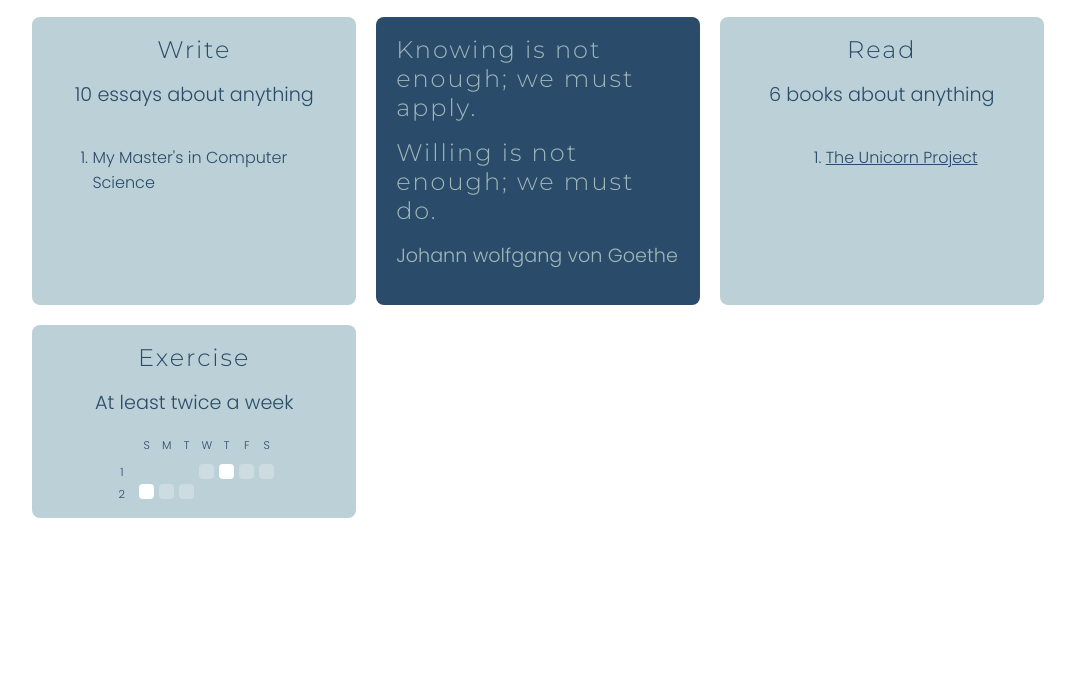
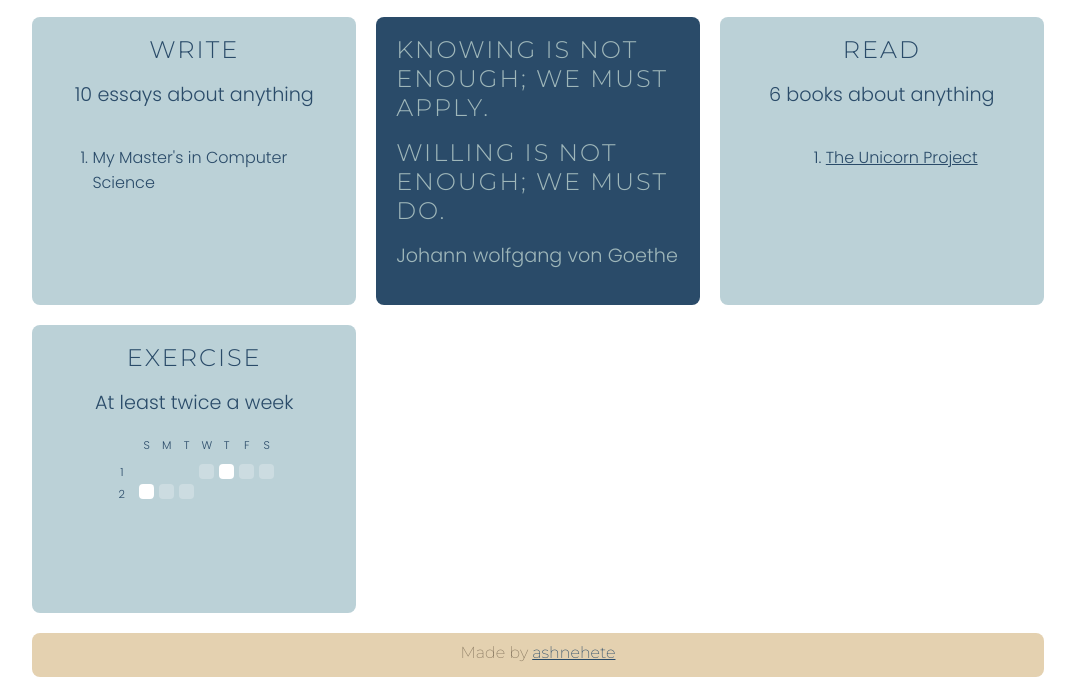
Before and after one commit to ashnehete/goals-for-2025, a website: page index.html in a window 1280 px wide. Shown: the part 316-1013 px from the top of the page, without its empty margins (102-1177 px from the left). Before the commit the page ends 854 px from the top, so only its background shows below. Drawn offline with Linux system fonts and the light colour scheme.

Commit message:
Add footer section and improve grid/typography styles

```diff
--- a/index.html
+++ b/index.html
@@ -72,6 +72,12 @@
     </div>
 </div>
 
+<div class="container footer">
+    <div class="grid-item grid-item--bg-2" style="grid-column: 1 / 4">
+        Made by <a href="https://ashnehete.in/">ashnehete</a>
+    </div>
+</div>
+
 <script src="script.js"></script>
 
 </body>
--- a/style.css
+++ b/style.css
@@ -90,6 +90,7 @@ a {
 
 #goals {
     grid-template-columns: repeat(auto-fit, minmax(300px, 1fr));
+    grid-auto-rows: 1fr
 }
 
 .goal {
@@ -104,6 +105,7 @@ a {
     margin-top: 8px;
     margin-bottom: 16px;
     letter-spacing: 2px;
+    text-transform: uppercase;
 }
 
 .goal-subtitle {
@@ -114,6 +116,10 @@ a {
 .quote {
     background: var(--blue-2);
     color: var(--ash-gray);
+}
+
+.footer {
+    text-align: center;
 }
 
 
```
Also changed, not shown: the-great-wave.jpg.
